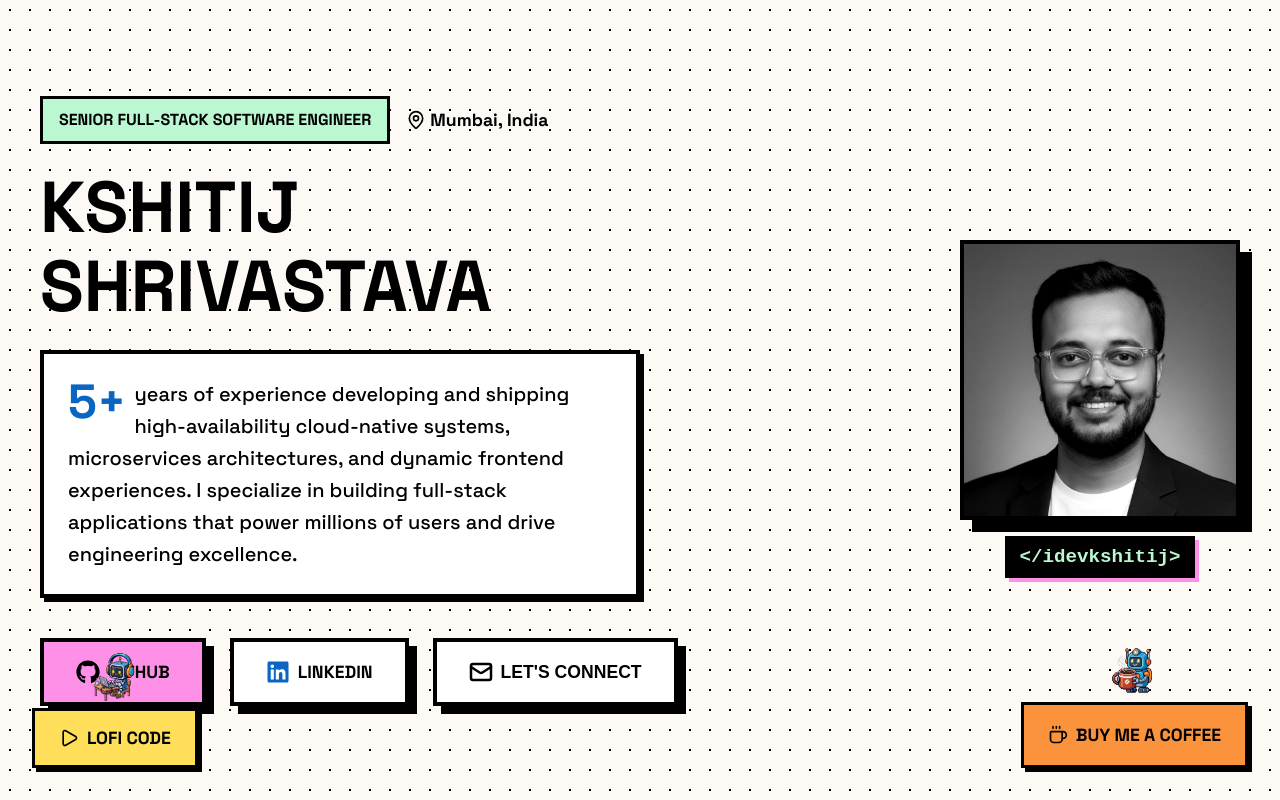
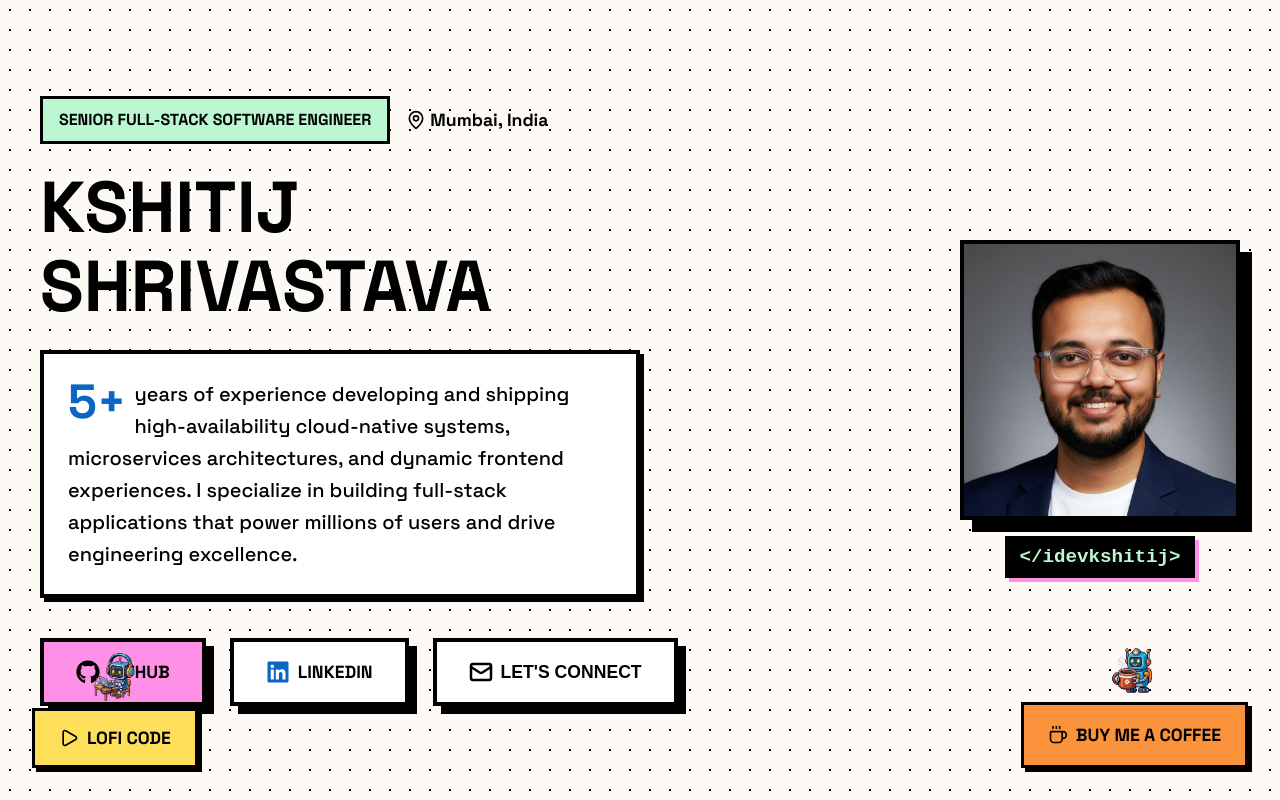
Before and after one commit to idevkshitij/idevkshitij.github.io, a React (Vite) app: page / in a window 1280 px wide. Shown: the top 800 px of the page. Built offline with nearby package versions, Linux system fonts and the light colour scheme.

Commit message:
Updated favicon, title, tooltips, and reversed image hover

```diff
--- a/index.html
+++ b/index.html
@@ -4,7 +4,7 @@
     <meta charset="UTF-8" />
     <link rel="icon" type="image/svg+xml" href="/favicon.svg" />
     <meta name="viewport" content="width=device-width, initial-scale=1.0" />
-    <title>Kshitij Shrivastava | Portfolio</title>
+    <title>Kshitij Shrivastava - Portfolio</title>
   </head>
   <body>
     <div id="root"></div>
--- a/src/App.jsx
+++ b/src/App.jsx
@@ -102,7 +102,7 @@ function App() {
           <div className="hero-image-wrapper">
             <img src="/profile.png" alt="Kshitij Shrivastava" data-tooltip="Kshitij Shrivastava" className="has-tooltip" />
           </div>
-          <div className="hero-username" data-tooltip="Username">&lt;/idevkshitij&gt;</div>
+          <div className="hero-username" data-tooltip="Github Username">&lt;/idevkshitij&gt;</div>
         </div>
       </section>
 
--- a/src/index.css
+++ b/src/index.css
@@ -80,8 +80,8 @@ section { padding-top: 8rem; }
   flex-shrink: 0; width: 280px; height: 280px; border: var(--border-thick); box-shadow: 12px 12px 0px 0px #000;
   background-color: var(--c-blue); overflow: hidden; border-radius: 0; display: flex; justify-content: center; align-items: center;
 }
-.hero-image-wrapper img { width: 100%; height: 100%; object-fit: cover; object-position: center top; filter: grayscale(100%) contrast(1.2); transition: filter 0.3s; }
-.hero-image-wrapper:hover img { filter: grayscale(0%); }
+.hero-image-wrapper img { width: 100%; height: 100%; object-fit: cover; object-position: center top; filter: grayscale(0%) contrast(1.1); transition: filter 0.3s; }
+.hero-image-wrapper:hover img { filter: grayscale(100%) contrast(1.2); }
 .hero-username { font-family: 'Courier New', Courier, monospace; font-weight: 700; font-size: 1.2rem; background-color: #000; color: var(--c-green); padding: 0.25rem 0.75rem; border: 2px solid #000; box-shadow: 4px 4px 0px 0px var(--c-pink); }
 
 .drop-cap {
```
Also changed, not shown: public/favicon.svg.
